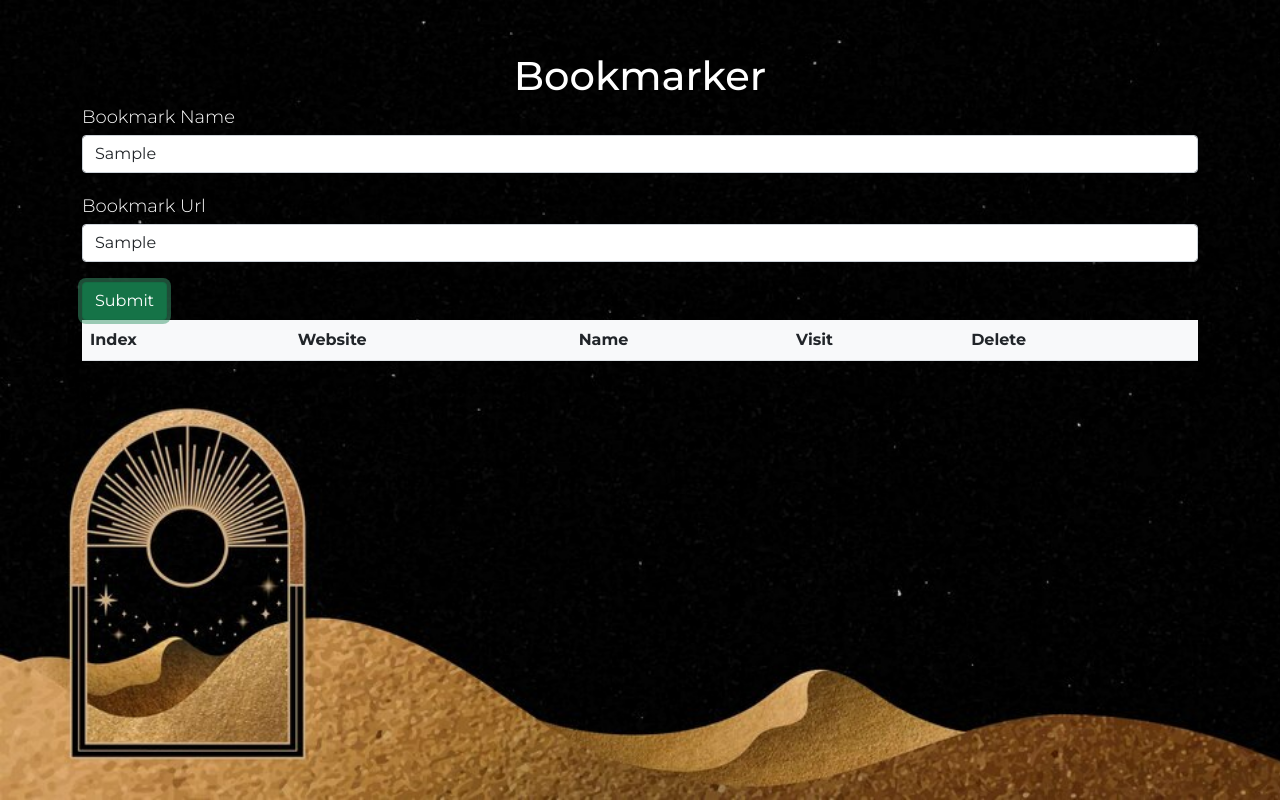
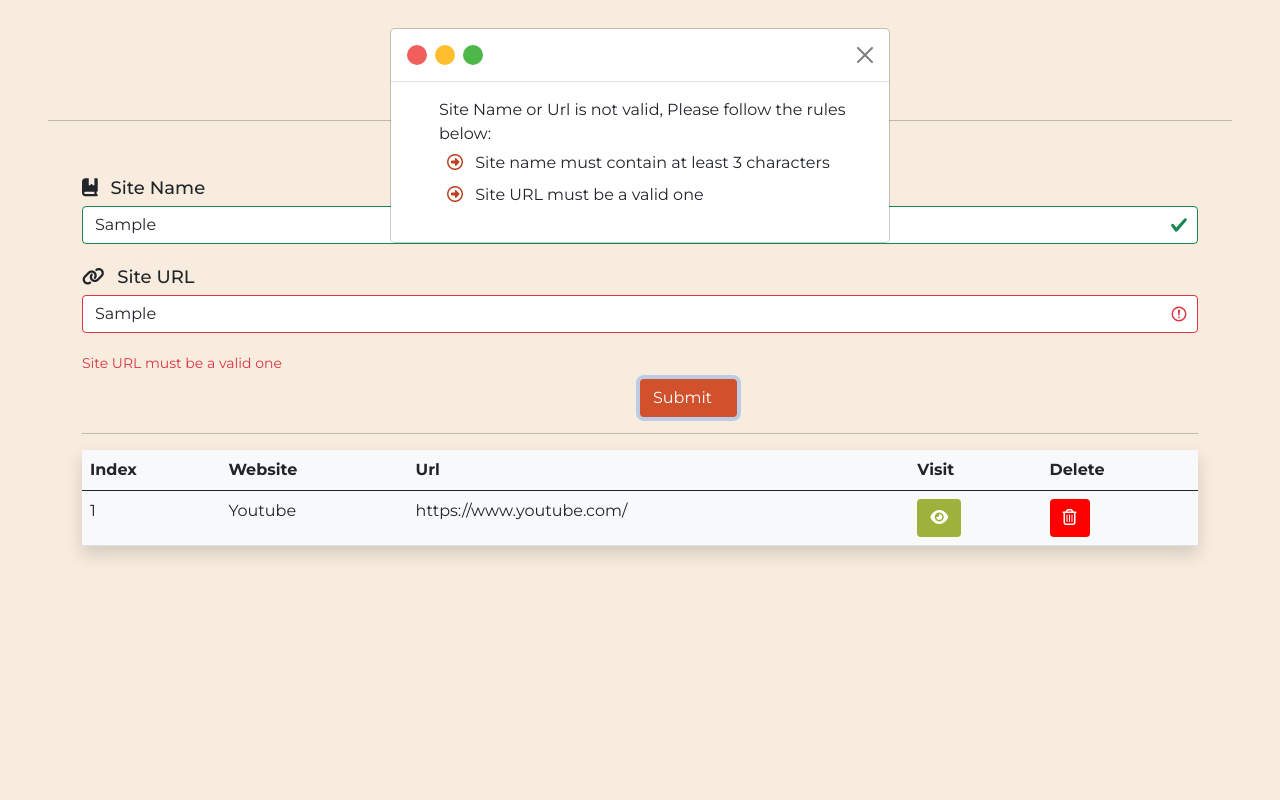
Before and after one commit to ShroukkamalMohamed/BookMarks, a plain HTML site: page index.html in a window 1280 px wide. Both pictures are taken after typing "Sample", "Sample" into the empty fields and a click on the button "Submit". Drawn offline with Linux system fonts and the light colour scheme.

Commit message:
add validation modal

```diff
--- a/Css/style.css
+++ b/Css/style.css
@@ -1,29 +1,14 @@
-* {
-  margin: 0;
-  padding: 0;
-  box-sizing: border-box;
-}
-body {
-  font-family: Montserrat, sans-serif;
-}
-.form {
-  height: 100vh;
-  background-image: url(../images/mystical.jpg);
-  background-repeat: no-repeat;
-  background-size: cover;
-  color: #fff;
-}
-label {
-  font-weight: 300;
-  font-size: 18px;
-}
-input {
-  margin-bottom: 20px;
-}
-h4 {
-  z-index: 99;
-  position: absolute;
-  align-items: center;
-  margin: auto;
-  color: black;
-}
+*{margin:0;padding:0;box-sizing:border-box}
+body{background-color:#f7ecde;font-family:Montserrat,sans-serif}
+.header h1{position:relative;font-size:40px;font-family:Pacifico,cursive}
+.header h1::before{position:absolute;content:"";height:20px;width:20%;background-color:#fec260;bottom:0;z-index:-1}
+.header h1:hover::before{height:50%}
+.form{height:100vh}
+label{font-weight:500;font-size:18px}
+input{margin-bottom:20px}
+h4{z-index:99;position:absolute;align-items:center;margin:auto;color:#000}
+h2{text-align:center;font-family:Righteous,cursive;font-size:25px;background-image:linear-gradient(to right,#3ca55c,#b5ac49);-webkit-background-clip:text;-webkit-text-fill-color:transparent}
+#btnsubmit{background-color:#d1512d;color:#fff;display:block;left:50%;margin-block:5px;position:relative}
+#visitbtn{background-color:#9eb23b;color:#fff}
+#deletebtn{background-color:red;color:#fff}
+.titlecircle{display:block;width:20px;height:20px}
--- a/JS/site.js
+++ b/JS/site.js
@@ -1,36 +1,96 @@
 // ^====================>>>>>Elements<<<<<<<<<=======================
 var bookMarkName = document.getElementById("bookmarkname");
 var bookMarkUrl = document.getElementById("bookmarkurl");
-var bookmarkTable = document.getElementById("bookmarkTable");
-var bookmarkCard = document.getElementById("bookmarkCard");
+var bookmarkTableBody = document.getElementById("bookmarkTableBody");
+var deletebtn = document.getElementById("deletebtn");
+var visitbtn = document.getElementById("visitbtn");
+var btnsubmit = document.getElementById("btnsubmit");
+var bookmarkname = document.getElementById("bookmarkname");
+var bookmarkurl = document.getElementById("bookmarkurl");
+var modal = document.getElementById('modal');
+
 // *====================>>>>>Variables<<<<<<<<<======================
-var bookMarkList = [];
+var bookMarkList = [{ bookMarkName: `Youtube`, bookMarkUrl: `https://www.youtube.com/` }];
+DisplayBookMarks(bookMarkList);
+var vaildSiteName = false;
+var vaildUrl = false;
 // ~====================>>>>>Function<<<<<<<<<=======================
 function DisplayBookMarks(bookMarklst) {
+
     var tbldata = "";
-  card = "";
-  for (var i = 0; i < bookMarkList.length; i++) {
-    tbldata = `<tr>
+    for (var i = 0; i < bookMarklst.length; i++) {
+        tbldata += `<tr>
        <td>${i + 1}</td>
-       <td>${bookMarkList[i].bookMarkName}</td>
-       <td>${bookMarkList[i].bookMarkUrl}</td> </tr>`;
-    card = ` <div class="col-md-3 >
-      <h4>
-        ${bookMarkList[i].bookMarkName}
-      </h4>
-      <img src="images/Screenshot.png" height="250px" alt="" />
-    </div>
+       <td>${bookMarklst[i].bookMarkName}</td>
+       <td>${bookMarklst[i].bookMarkUrl}</td>
+       <td> <button class="btn" id="visitbtn" onclick="visitSiteClick(${i})" ><i class="fa-solid fa-eye"></i></button></td>
+       <td> <button class="btn" id="deletebtn" onclick="deleteClick(${i})"  ><i class="fa-regular fa-trash-can"></i></button></td>
+       </tr>
        `;
     }
-  //   bookmarkTable.innerHTML += tbldata;
-  bookmarkCard.innerHTML += card;
+    bookmarkTableBody.innerHTML = tbldata;
+
+};
+bookmarkname.addEventListener("input", function formValidation() {
+
+    var siteNameValidation = /^([a-z]|[A-Z]){3,}$/;
+    var valid = siteNameValidation.test(bookmarkname.value);
+    if (valid) {
+        bookmarkname.classList.remove("is-invalid");
+        bookmarkname.classList.add("is-valid");
+        vaildSiteName = true;
+    } else {
+        bookmarkname.classList.remove("is-valid");
+        bookmarkname.classList.add("is-invalid");
+        vaildSiteName = false;
+    }
+})
+bookmarkurl.addEventListener("input", function formValidation() {
+
+    var urlValidation = /^(https?:\/\/)?(w{3}\.)?\w+\.com*$/;
+    var valid = urlValidation.test(bookmarkurl.value);
+    if (valid) {
+        bookmarkurl.classList.remove("is-invalid");
+        bookmarkurl.classList.add("is-valid");
+        vaildUrl = true;
+    } else {
+        bookmarkurl.classList.remove("is-valid");
+        bookmarkurl.classList.add("is-invalid");
+        vaildUrl = false;
+    }
+})
+function clear() {
+    bookmarkurl.value = "";
+    bookmarkname.value = "";
 }
 //? ==================>>>>>Events<<<<<<<<<<=========================
-function insert() {
+btnsubmit.addEventListener("click", function insertNewSite() {
+    if (vaildSiteName && bookMarkUrl.value && bookMarkName.value && vaildUrl) {
         var bookmark = {
             bookMarkName: bookMarkName.value,
             bookMarkUrl: bookMarkUrl.value,
         };
         bookMarkList.push(bookmark);
         DisplayBookMarks(bookMarkList);
+        clear();
     }
+    else {
+        modal.classList.remove("d-none");
+        modal.classList.add("d-flex");
+    }
+})
+btnclose.addEventListener("click", function () {
+    modal.classList.remove("d-flex");
+    modal.classList.add("d-none");
+
+})
+function visitSiteClick(index) {
+    var url = (bookMarkList[index].bookMarkUrl);
+    window.open(url, '_blank').focus();
+};
+function deleteClick(index) {
+    console.log(bookMarkList[index]);
+    bookMarkList.splice(index, 1);
+    DisplayBookMarks(bookMarkList);
+    console.log(bookMarkList);
+}
--- a/index.html
+++ b/index.html
@@ -5,10 +5,18 @@
     <meta name="viewport" content="width=device-width, initial-scale=1.0" />
     <!-- ================================Title=================================== -->
     <title>Bookmark</title>
-    <link rel="shortcut icon" href="images/ico.png" type="image/x-icon" />
+    <link rel="shortcut icon" href="images/bookmark.png" type="image/x-icon" />
     <!-- ?==============================fonts====================================? -->
     <link
       href="https://fonts.googleapis.com/css2?family=Montserrat:wght@100;200;300;400;500;600;700;800;900&display=swap"
+      rel="stylesheet"
+    />
+    <link
+      href="https://fonts.googleapis.com/css2?family=Righteous&display=swap"
+      rel="stylesheet"
+    />
+    <link
+      href="https://fonts.googleapis.com/css2?family=Pacifico&display=swap"
       rel="stylesheet"
     />
     <link
@@ -33,50 +41,114 @@
   <body>
     <div class="form d-flex p-5 flex-column">
       <div class="header"><h1 class="text-center m-1">Bookmarker</h1></div>
+      <hr />
       <div class="container">
-        <label for="bookmarkname" class="mb-1"> Bookmark Name</label>
+        <h2>
+          <i class="fa-solid fa-bookmark"></i>
+          Bookmark your favorite sites
+          <i class="fa-solid fa-bookmark"></i>
+        </h2>
+        <label for="bookmarkname" class="mb-1">
+          <i class="fa-solid fa-book-bookmark pe-2"></i> Site Name</label
+        >
         <input
           type="text"
           id="bookmarkname"
           class="form-control"
           placeholder="Bookmark Name"
         />
-        <label for="bookmarkurl" class="mb-1"> Bookmark Url</label>
+        <div id="validationServerUsernameFeedback" class="invalid-feedback">
+          Site name must contain at least 3 characters
+        </div>
+        <label for="bookmarkurl" class="mb-1">
+          <i class="fa-solid fa-link pe-2"></i>
+          Site URL</label
+        >
         <input
-          type="text"
+          placeholder="Bookmark Url"
+          class="form-control"
           id="bookmarkurl"
-          class="form-control"
-          placeholder="Bookmark Url"
         />
-        <button class="btn btn-success" onclick="insert()">Submit</button>
+        <div id="validationServerUsernameFeedback" class="invalid-feedback">
+          Site URL must be a valid one
+        </div>
+        <button id="btnsubmit" class="btn mb-2 pe-4 text-center">Submit</button>
+        <hr />
+
         <div class="tableContent shadow">
-          <table id="bookmarkTable" class="table caption-top bg-light">
+          <table class="table caption-top bg-light">
             <thead>
-              <tr>
-                <th scope="col">Index</th>
-                <th scope="col">Website</th>
-                <th scope="col">Name</th>
-                <th scope="col">Visit</th>
-                <th scope="col">Delete</th>
-              </tr>
+              <th scope="col">Index</th>
+              <th scope="col">Website</th>
+              <th scope="col">Url</th>
+              <th scope="col">Visit</th>
+              <th scope="col">Delete</th>
             </thead>
+            <tbody id="bookmarkTableBody"></tbody>
           </table>
-          <div class="row">
-            <div class="col-md-12">
-              <div
-                id="bookmarkCard"
-                style="position: relative"
-                class=" d-flex align-items-center justify-content-center"
-              ></div>
-            </div>
+        </div>
+      </div>
+    </div>
+
+    <!-- !=======================Modal========================= -->
+    <div class="modal" id="modal" tabindex="-1">
+      <div class="modal-dialog">
+        <div class="modal-content">
+          <div class="modal-header">
+            <h1
+              class="modal-title fs-5 d-flex justify-content-center"
+              id="exampleModalLabel"
+            >
+              <span
+                class="rounded-circle me-2 titlecircle"
+                style="background-color: #f15f5d"
+              ></span>
+              <span
+                class="rounded-circle me-2 titlecircle"
+                style="background-color: #febe2e"
+              ></span>
+              <span
+                class="rounded-circle me-2 titlecircle"
+                style="background-color: #4db748"
+              ></span>
+            </h1>
+            <button
+              type="button"
+              id="btnclose"
+              class="btn-close"
+              data-bs-dismiss="modal"
+              aria-label="Close"
+            ></button>
+          </div>
+          <div class="modal-body">
+            <ul style="list-style-type: none">
+              <li>
+                Site Name or Url is not valid, Please follow the rules below:
+              </li>
+              <li>
+                <i
+                  class="fa-regular fa-circle-right p-2"
+                  style="color: #bb4120"
+                ></i>
+                Site name must contain at least 3 characters
+              </li>
+              <li>
+                <i
+                  class="fa-regular fa-circle-right p-2"
+                  style="color: #bb4120"
+                ></i>
+                Site URL must be a valid one
+              </li>
+            </ul>
           </div>
         </div>
       </div>
     </div>
 
+    <!-- !=====================end of Modal=========================== -->
     <!-- ?=======Script(js)================== -->
     <script src="JS/bootstrap.bundle.min.js"></script>
-    <script src="JS/site.js"></script>
+    <script src="JS/site.js" type="text/javascript" defer></script>
     <!--? ===================================== -->
   </body>
 </html>
```
Also changed, not shown: images/bookmark.png (added). Lines whose indentation alone changed are shown as unchanged.
